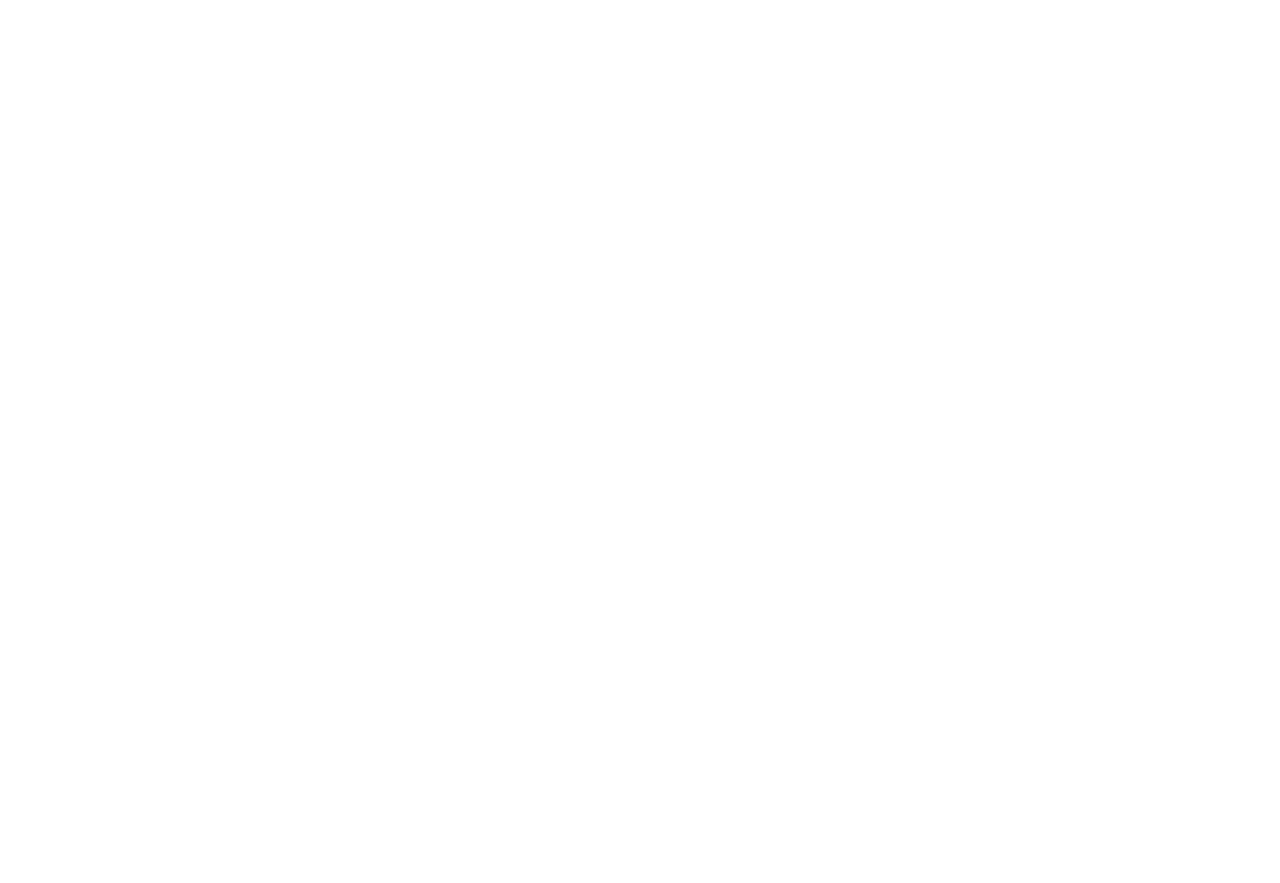
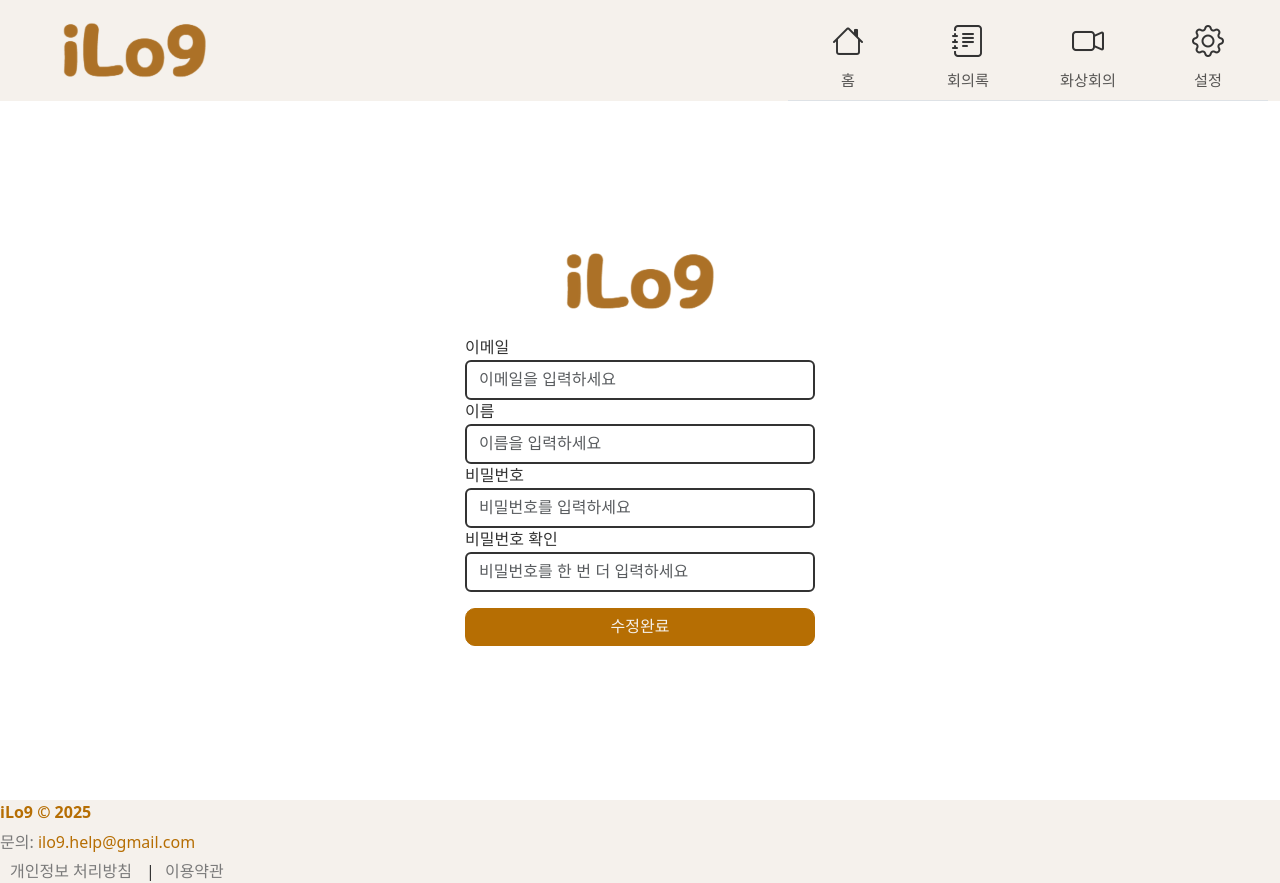
Before and after one commit to suyeon419/iLog, a React (Vite) app in the folder iLog/: page /edit-profile in a window 1280 px wide. Before the commit this address had no page. Before the commit the page ends 800 px from the top, so only its background shows below. Built offline with nearby package versions, Linux system fonts and the light colour scheme.

Commit message:
진짜로 놀자

```diff
--- a/iLog/src/main.jsx
+++ b/iLog/src/main.jsx
@@ -22,6 +22,7 @@
 import FindPw from './pages/user/FindPw.jsx';
 import FindEmail from './pages/user/FindEmail.jsx';
 import ChangePw from './pages/user/ChangePw.jsx';
+import EditProfile from './pages/user/EditProfile';
 
 createRoot(document.getElementById('root')).render(
     // <React.StrictMode>
@@ -47,6 +48,7 @@
                 <Route path="/meeting/:meetingId" element={<Meeting />} />
 
                 <Route path="/settings" element={<Settings />} />
+                <Route path="/edit-profile" element={<EditProfile />} />
             </Route>
         </Routes>
     </BrowserRouter>
--- /dev/null
+++ b/iLog/src/pages/user/EditProfile.jsx
@@ -0,0 +1,95 @@
+import React, { useState, useEffect } from 'react';
+import { Alert, Button, Container, Form } from 'react-bootstrap';
+import { useNavigate } from 'react-router-dom';
+
+export default function EditProfile() {
+    const navigate = useNavigate();
+
+    const [form, setForm] = useState({
+        email: '',
+        name: '',
+        password: '',
+        checkPassword: '',
+    });
+
+    const [error, setError] = useState('');
+    const [success, setSuccess] = useState(false);
+
+    const handleChange = (e) => {
+        const { name, value } = e.target;
+        setForm({ ...form, [name]: value });
+    };
+
+    const handleSubmit = async (e) => {
+        e.preventDefault();
+        setError('');
+        setSuccess(false);
+        console.log(form);
+
+        try {
+            const res = await registerUser(form); // ✅ API 호출
+            console.log('회원가입 성공:', res);
+
+            setSuccess(true);
+            setTimeout(() => navigate('/login'), 1500); // 1.5초 후 로그인 페이지로 이동
+        } catch (err) {
+            console.error('회원가입 실패:', err);
+            setError(err.response?.data?.message || '회원가입 중 오류가 발생했습니다.');
+        }
+    };
+    return (
+        <Container>
+            <img src="./images/iLogLogo.png" alt="iLog Logo" style={{ width: '150px' }} /> <br />
+            <Form onSubmit={handleSubmit}>
+                <Form.Group>
+                    <Form.Label>이메일</Form.Label>
+                    <Form.Control
+                        type="text"
+                        name="email"
+                        value={form.email}
+                        onChange={handleChange}
+                        placeholder="이메일을 입력하세요"
+                        required
+                    />
+                </Form.Group>
+                <Form.Group>
+                    <Form.Label>이름</Form.Label>
+                    <Form.Control
+                        type="text"
+                        name="name"
+                        value={form.name}
+                        onChange={handleChange}
+                        placeholder="이름을 입력하세요"
+                        required
+                    />
+                </Form.Group>
+                <Form.Group>
+                    <Form.Label>비밀번호</Form.Label>
+                    <Form.Control
+                        type="password"
+                        name="password"
+                        value={form.password}
+                        onChange={handleChange}
+                        placeholder="비밀번호를 입력하세요"
+                        required
+                    />
+                </Form.Group>
+                <Form.Group className="mb-3">
+                    <Form.Label>비밀번호 확인</Form.Label>
+                    <Form.Control
+                        type="password"
+                        name="checkPassword"
+                        value={form.checkPassword}
+                        onChange={handleChange}
+                        placeholder="비밀번호를 한 번 더 입력하세요"
+                        required
+                    />
+                </Form.Group>
+
+                <Button type="submit" variant="primary user-btn">
+                    수정완료
+                </Button>
+            </Form>
+        </Container>
+    );
+}
--- a/iLog/src/pages/user/Settings.jsx
+++ b/iLog/src/pages/user/Settings.jsx
@@ -29,7 +29,9 @@
                             <div className="text-muted">gksdml7419@gmail.com</div>
                         </div>
                     </div>
-                    <Button variant="primary">회원 정보 수정</Button>
+                    <Button as={Link} to="/edit-profile" variant="primary">
+                        회원 정보 수정
+                    </Button>
                 </div>
                 <hr className="beigeHr" />
             </section>
```
